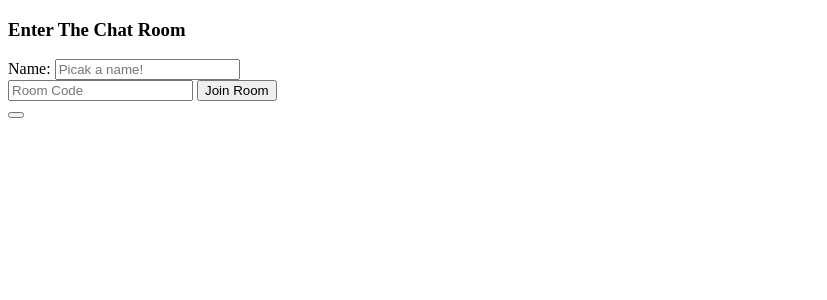
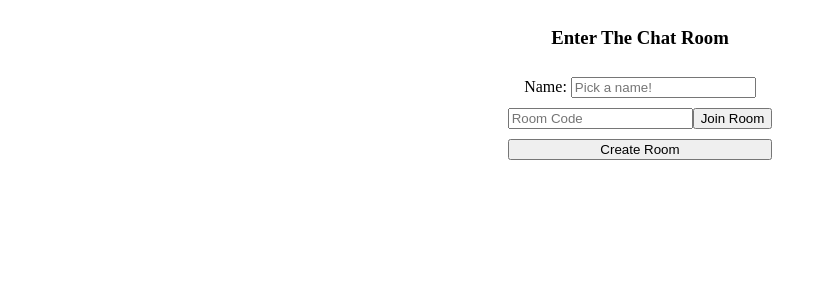
Before and after one commit to TakashiJose/Python-Live-Chat-Room, a Flask app: page / in a window 1280 px wide. Shown: the top 300 px of the page, without its empty margins (0-827 px from the left). Run offline with Flask 2, Linux system fonts and the light colour scheme; some libraries are stand-ins or nearby versions.

Commit message:
Room_code

```diff
--- a/main.py
+++ b/main.py
@@ -4,11 +4,41 @@ import random
 from string import ascii_uppercase
 
 app = Flask(__name__)
-app.config["KEY"] = "hjjj"
+app.config["SECRET_KEY"] = "hjjj"
 socketio = SocketIO(app)
+
+rooms={}
+
+def generate_unique_code(Length):
+    while True:
+        code=""
+        for _ in range(Length):
+            code+= random.choice(ascii_uppercase)
+        if code not in rooms:
+            break
+    return code
 
 @app.route("/", methods=["POST", "GET"])
 def home():
+    if request.method=="POST":
+        name = request.form.get("name")
+        code = request.form.get("code")
+        join = request.form.get("join", False)
+        create=request.form.get("create", False)
+
+        if not name:
+            return render_template("home.html", error="Please enter a name.")
+
+        if join != False and not code:
+            return render_template("home.html", error="Please enter a room code.")
+
+        room = code
+        if create != False:
+            room = generate_unique_code(4)
+            rooms[room] = {"members": 0, "messages":[]}
+        elif code not in rooms:
+            return render_template("home.html", error="Room doesn't exist.")
+
     return render_template("home.html")
 
 if __name__=="__main__":
--- a/static/css/style.css
+++ b/static/css/style.css
@@ -0,0 +1,69 @@
+.content {
+    display: flex;
+    align-items: center;
+    justify-content: center;
+  }
+
+  .home {
+    display: flex;
+    flex-direction: column;
+    align-items: center;
+    justify-content: center;
+    gap: 10px;
+  }
+
+  .join {
+    display: flex;
+    flex-direction: row;
+    width: 100%;
+  }
+
+  .create-btn {
+    width: 100%;
+  }
+
+  .message-box {
+    border-color: black;
+    border-width: 2px;
+    border-style: solid;
+    border-radius: 10px;
+    background-color: whitesmoke;
+    height: 80vh;
+    display: flex;
+    flex-direction: column;
+    width: 80vw;
+    align-items: stretch;
+  }
+
+  .messages {
+    overflow-y: scroll;
+    flex: 1;
+    width: 100%;
+  }
+
+  .inputs {
+    padding: 10px;
+    display: flex;
+  }
+
+  h2 {
+    text-align: center;
+  }
+
+  #message {
+    flex: 1;
+  }
+
+  .text {
+    display: flex;
+    flex-direction: row;
+    align-items: center;
+    justify-content: space-between;
+    padding-left: 10px;
+    padding-right: 10px;
+  }
+
+  .muted {
+    font-size: 10px;
+    color: darkgray;
+  }
--- a/templates/base.html
+++ b/templates/base.html
@@ -1,11 +1,11 @@
 <!DOCTYPE html>
 <html lang="en">
     <head>
-        <metha charaset="UTF-8">
+        <metha charset="UTF-8">
         <title>Chat App</title>
         <link
             rel="stylesheet"
-            href-"{{url_for('static', filename='css/style.css')}}"
+            href="{{url_for('static', filename='css/style.css')}}"
         />
         <script
             src="https://cdnjs.cloudflare.com/ajax/libs/socket.io/4.0.1/socket.io.js"
@@ -14,7 +14,7 @@
         ></script>
     </head>
     <body>
-        <div class="content">{%block content%} {%endblock%}</div>
+        <div class="content">{% block content %} {% endblock %}</div>
     </body>
 
 </html>
--- a/templates/home.html
+++ b/templates/home.html
@@ -1,20 +1,25 @@
 {% extends 'base.html'%}
 {% block content%}
-<form method="post">
+<form method="post" class="home">
     <h3>Enter The Chat Room</h3>
     <div>
         <label> Name:</label>
         <input
             type="text"
-            placeholder="Picak a name!"
+            placeholder="Pick a name!"
             name="name"
             value="{{name}}"
         >
-        <div class="join">
-            <input type="text" placeholder="Room Code" name="code" value="{{code}}"/>
-            <button type="submit" name="join">Join Room</button>
-        </div>
-        <button type="submit" name="create"></button>
     </div>
+    <div class="join">
+        <input type="text" placeholder="Room Code" name="code" value="{{code}}"/>
+        <button type="submit" name="join">Join Room</button>
+    </div>
+    <button type="submit" name="create" class="create-btn">Create Room</button>
+    {% if error %}
+    <ul>
+        <li>{{error}}</li>
+    </ul>
+    {% endif %}
 </form>
 {%endblock%}
```
